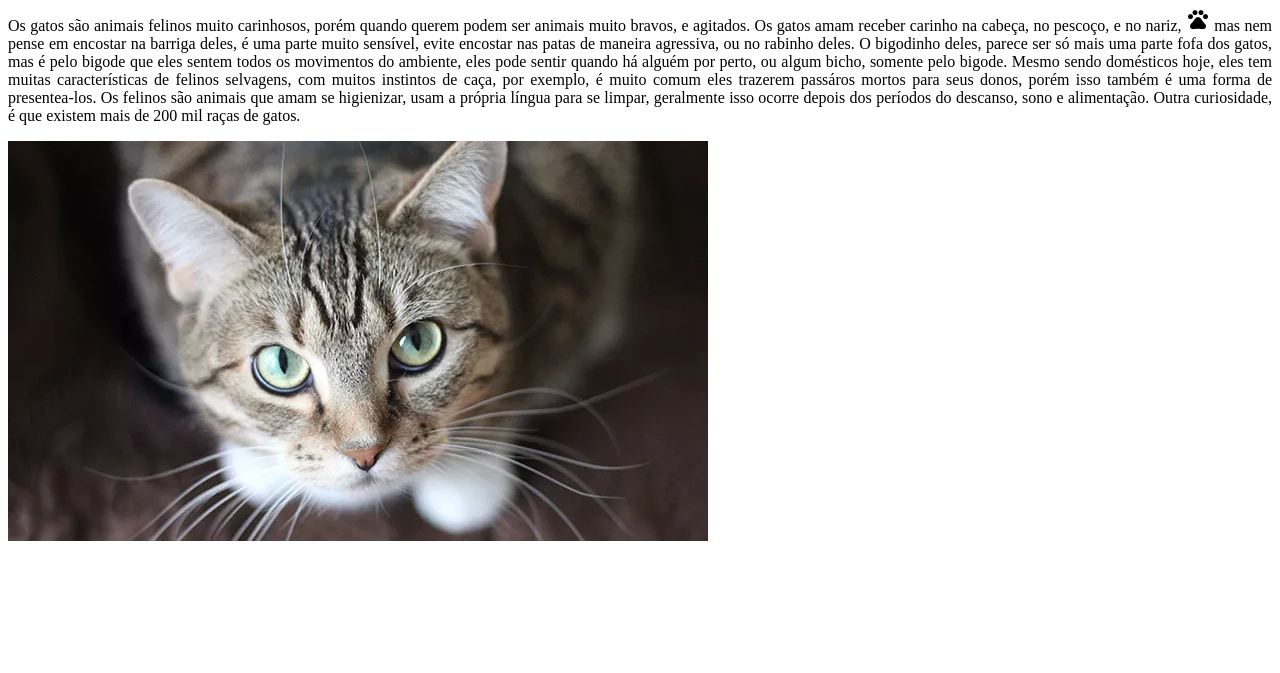
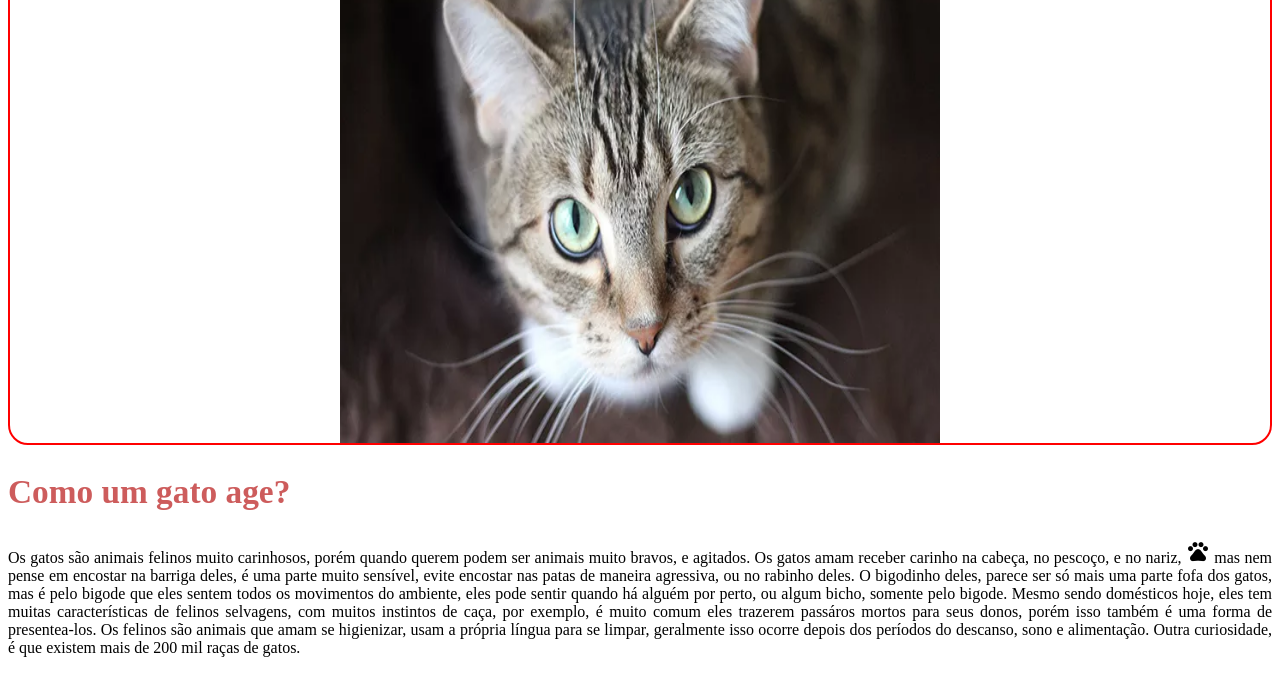
Before and after one commit to MarianaUrban/MeuBlog1a, a plain HTML site: page index.html in a window 1280 px wide. Shown: the part 228-901 px from the top of the page. Before the commit the page ends 800 px from the top, so only its background shows below. Drawn offline with nearby package versions, Linux system fonts and the light colour scheme.

Commit message:
Update index.html

```diff
--- a/index.html
+++ b/index.html
@@ -41,11 +41,37 @@
         p {
             text-align: justify;
         }
+
+        img {
+            width:600px;
+            height: 500px;
+        }
+        .center{
+            display: flex;
+            align-items: center;
+            justify-centent: center;
+            position: relative?;
+        }
+
+        .centro{
+            position: relative;
+            display: flex;
+            align-items: center;
+            justify-content: center;
+        }
+
+        .borda{
+            border: 2px solid red;
+            border-radius: 20px;
+        }
     </style>
 </head>
 
 <body>
     <h1 class="barlow-medium">Os gatos e suas manias <span class="material-symbols-outlined">favorite </span></h1>
+    <div class=" centro borda">
+    <img src="img1.webp">
+    </div>
     <h2>Como um gato age?</h2>
     <p>Os gatos são animais felinos muito carinhosos,
         porém quando querem podem ser animais muito bravos,
@@ -72,7 +98,7 @@
         geralmente isso ocorre depois dos períodos do descanso,
         sono e alimentação. Outra curiosidade,
         é que existem mais de 200 mil raças de gatos. </p>
-        <img src="img1.webp">
+
 </body>
 
 </html>
```
